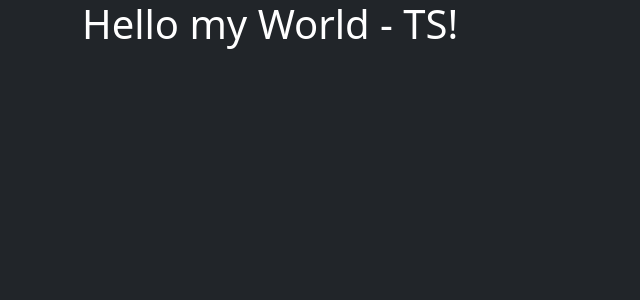
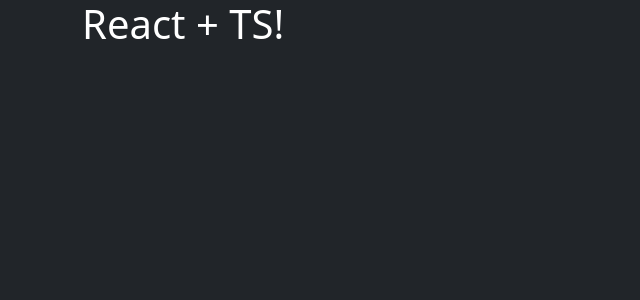
Before and after one commit to Davidcastel26/React-with-TypeScript, a React (Create React App) app in the folder mi-app/: page / in a window 1280 px wide. Shown: the top 300 px of the page, without its empty margins (0-640 px from the left). Built offline with nearby package versions, Linux system fonts and the light colour scheme.

Commit message:
Update App.tsx

```diff
--- a/mi-app/src/App.tsx
+++ b/mi-app/src/App.tsx
@@ -2,7 +2,7 @@
 function App() {
   return (
     <>
-      <h1>Hello my World - TS!</h1>
+      <h1> React + TS!</h1>
     </>
   );
 }
```
